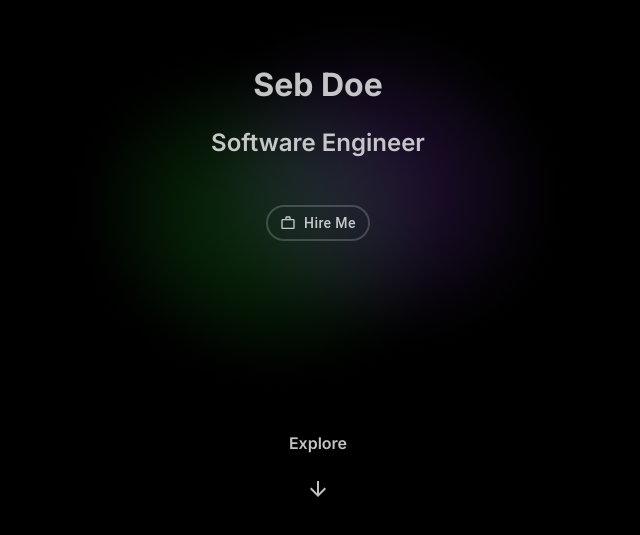
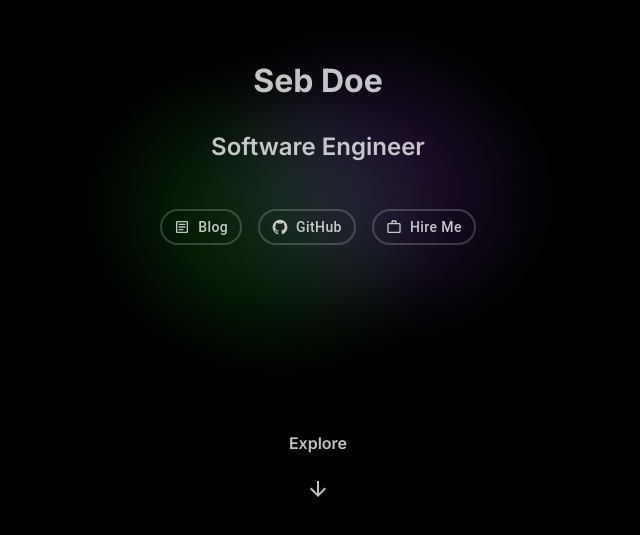
Before and after one commit to sd0e/portfolio, a Next.js app: page / in a window 1280 px wide. Shown: the part 231-766 px from the top of the page, without its empty margins (322-962 px from the left). Built offline with nearby package versions, Linux system fonts and the light colour scheme.

Commit message:
Create consistent UI spacing

```diff
--- a/components/layout.module.css
+++ b/components/layout.module.css
@@ -22,7 +22,7 @@
 
 .mainPageHeader {
 	position: relative;
-	margin-bottom: 2.5rem;
+	margin-bottom: 32px;
 }
 
 .mainPageTitle {
@@ -30,12 +30,10 @@
 	font-weight: 600;
 	font-size: 2rem;
 	color: rgba(242, 242, 242, 1.0);
-	margin-bottom: 2rem;
 }
 
 .mainPageTitleText {
 	display: block;
-	margin-top: 2rem;
 }
 
 .mainPageDescription {
--- a/components/layout.tsx
+++ b/components/layout.tsx
@@ -5,7 +5,7 @@ import { Inter } from 'next/font/google';
 import { motion } from 'framer-motion';
 import React from 'react';
 import { useRouter } from 'next/router';
-import { createTheme, LinearProgress, ThemeProvider } from '@mui/material';
+import { createTheme, ThemeProvider, Stack } from '@mui/material';
 import ProgressDots from './progressDots';
 
 export const siteName = 'Seb Doe';
@@ -127,6 +127,7 @@ export default function Layout({ children, mainPage = false, headerOnly = false,
                         draggable={false}
                     /> : null }
                     <div className={styles.mainPageHeader}>
+                        <Stack direction="column" spacing={4}>
                             <div>
                                 <motion.span
                                     variants={enterVariants}
@@ -135,10 +136,12 @@ export default function Layout({ children, mainPage = false, headerOnly = false,
                                     transition={{ type: 'ease-in-out', duration: 0.25, delay: 0.15 }}
                                     className={[inter.className, styles.mainPageTitle].join(' ')}
                                 >
+                                    <Stack direction="column" spacing={4}>
                                         { mainPage ? <ThemeProvider theme={theme}>
                                             <ProgressDots num={4} selected={pageIdx || 0} />
                                         </ThemeProvider> : null }
                                         <span className={styles.mainPageTitleText}>{title}</span>
+                                    </Stack>
                                 </motion.span>
                             </div>
                             {description ? <motion.span
@@ -150,6 +153,7 @@ export default function Layout({ children, mainPage = false, headerOnly = false,
                             >
                                 {description}
                             </motion.span> : null}
+                        </Stack>
                     </div>
                 </> : null}
                 <motion.main
--- a/pages/index.tsx
+++ b/pages/index.tsx
@@ -5,10 +5,10 @@ import classes from '@/styles/Home.module.css';
 import Image from 'next/image';
 import { useRouter } from 'next/router';
 import Link from 'next/link';
-import { ArrowDownwardOutlined, WorkOutline } from '@mui/icons-material';
+import { ArrowDownwardOutlined, ArticleOutlined, GitHub, WorkOutline } from '@mui/icons-material';
 import { useState } from 'react';
 import SkillButton from '@/components/skillbutton';
-import { Tooltip } from '@mui/material';
+import { Stack, Tooltip } from '@mui/material';
 
 const inter = Inter({ subsets: ['latin'], weight: ['600', '700'] });
 
@@ -47,11 +47,21 @@ export default function Home() {
       />
       <div className={classes.homeOuter}>
         <div className={classes.homeCentral}>
-          <h1 className={inter.className} style={{ marginBottom: '1.5rem' }}>{siteName}</h1>
-          <h2 className={inter.className} style={{ marginBottom: '3rem' }}>{siteDescription}</h2>
-          <a href="https://hire.sebdoe.com" target="_blank" rel="noreferrer">
-            <SkillButton Icon={WorkOutline}>Hire Me</SkillButton>
-          </a>
+          <Stack direction="column" spacing={4} alignItems="center">
+            <h1 className={inter.className}>{siteName}</h1>
+            <h2 className={inter.className}>{siteDescription}</h2>
+            <Stack sx={{ paddingTop: '16px' }} direction="row" spacing={2}>
+              <a href="https://sebdoe.com" target="_blank" rel="noreferrer">
+                <SkillButton Icon={ArticleOutlined}>Blog</SkillButton>
+              </a>
+              <a href="https://github.com/sd0e" target="_blank" rel="noreferrer">
+                <SkillButton Icon={GitHub}>GitHub</SkillButton>
+              </a>
+              <a href="https://hire.sebdoe.com" target="_blank" rel="noreferrer">
+                <SkillButton Icon={WorkOutline}>Hire Me</SkillButton>
+              </a>
+            </Stack>
+          </Stack>
         </div>
       </div>
       <div className={classes.bottom}>
```
Lines whose indentation alone changed are shown as unchanged.
